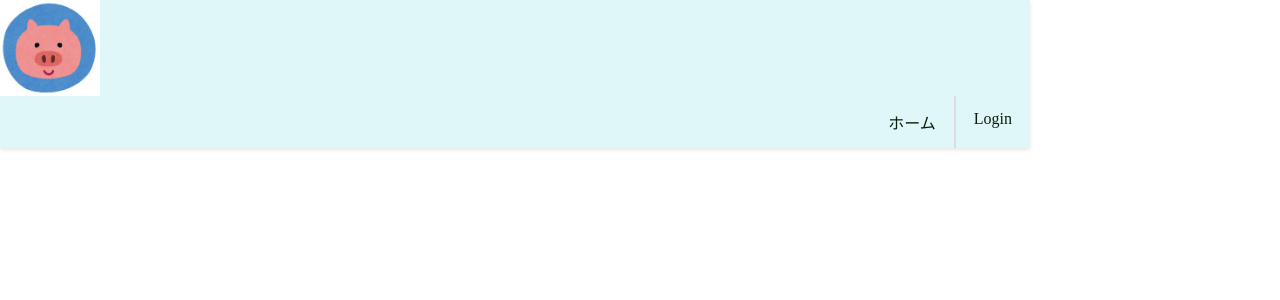
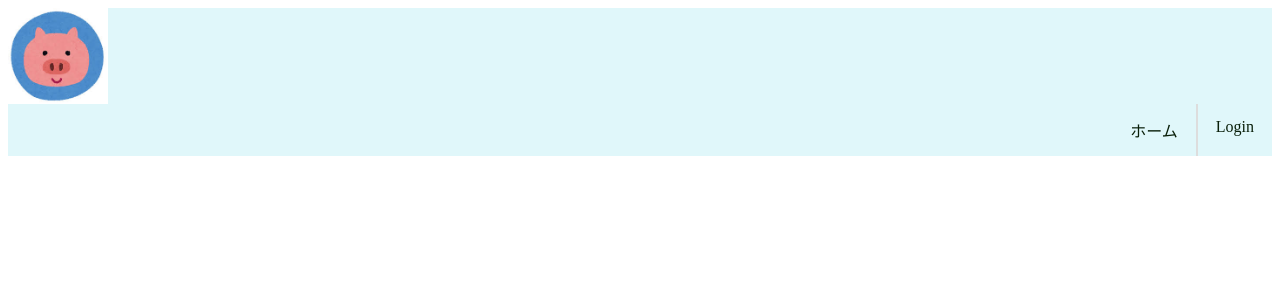
Before and after one commit to hjtm130/gcon_gender, a Flask app: page /header in a window 1280 px wide. Shown: the top 300 px of the page. Run offline with Flask 3, Linux system fonts and the light colour scheme.

Commit message:
変更戻し

```diff
--- a/static/scripts/header.css
+++ b/static/scripts/header.css
@@ -1,12 +1,8 @@
 /******* ヘッダーのスタイル ********/
 nav {
-    background-color: #e0f7fa;
-    width: calc(100% - 250px); /* 目次の幅を考慮して調整 */
-    position: fixed;
-    top: 0;
-    left: 0; /* 左側も固定 */
-    z-index: 1001; /* 目次の上に表示 */
-    box-shadow: 0 2px 4px rgba(0, 0, 0, 0.1); /* 少し影を付ける */
+    background-color: #e0f7fa; /* 背景色を薄い水色に変更 */
+    width: 100%;
+    overflow: hidden;
 }
 
 /* ロゴ画像のサイズを小さくする */
```
